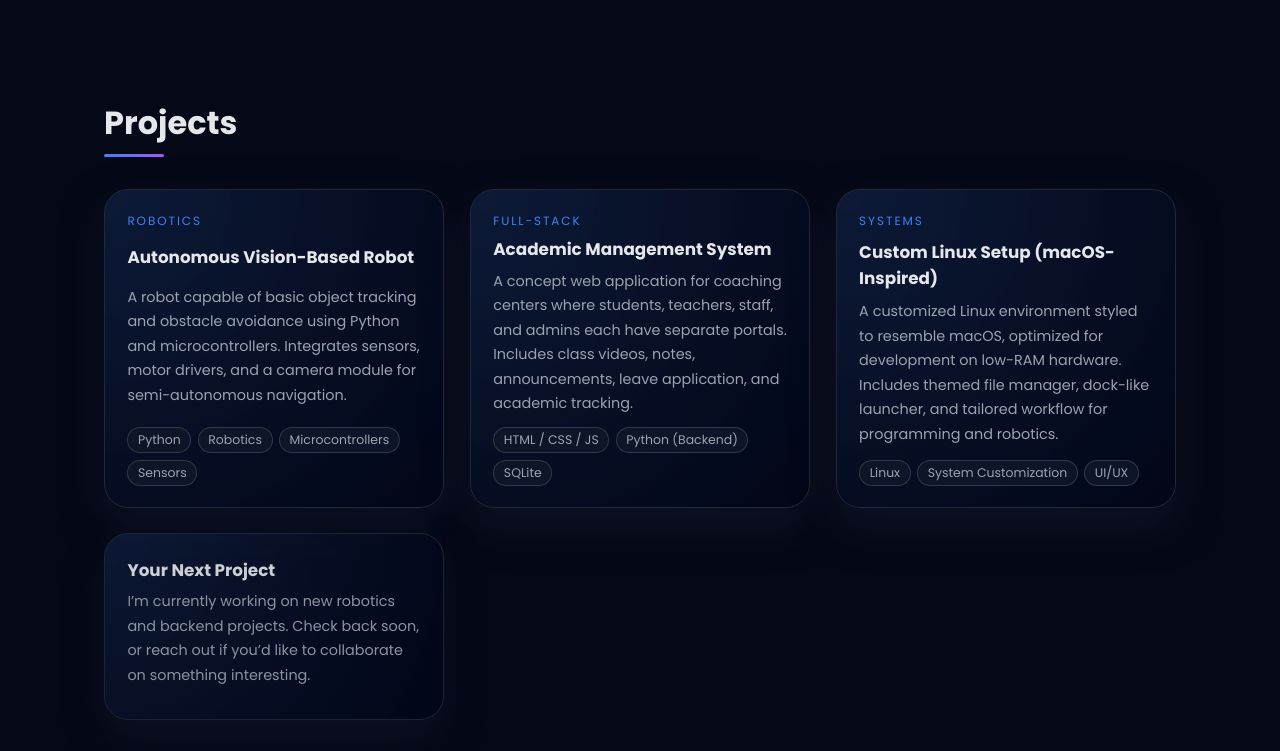
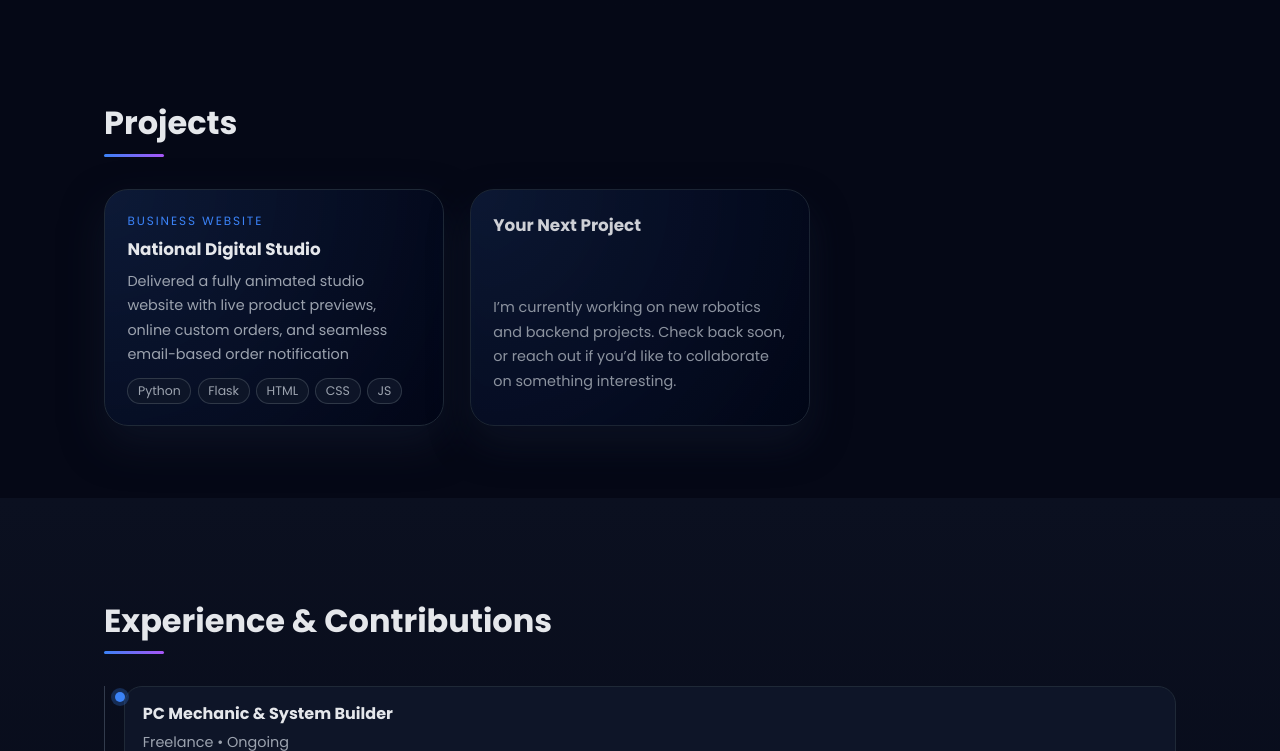
Before and after one commit to Shibin-Jacob/portfolio, a Flask app: page / in a window 1280 px wide. Shown: the part 1660-2411 px from the top of the page. Run offline with Flask 3, Linux system fonts and the light colour scheme.

Commit message:
Projects Changes

```diff
--- a/templates/index.html
+++ b/templates/index.html
@@ -188,22 +188,21 @@
       <div class="projects-grid">
 
         <article class="project-card">
-          <div class="project-label">Robotics</div>
-          <h3>Autonomous Vision-Based Robot</h3>
+          <div class="project-label">Business Website</div>
+          <h3>National Digital Studio</h3>
           <p>
-            A robot capable of basic object tracking and obstacle avoidance using Python and
-            microcontrollers. Integrates sensors, motor drivers, and a camera module for
-            semi-autonomous navigation.
+          Delivered a fully animated studio website with live product previews, online custom orders, and seamless email-based order notification
           </p>
           <ul class="project-tags">
             <li>Python</li>
-            <li>Robotics</li>
-            <li>Microcontrollers</li>
-            <li>Sensors</li>
+            <li>Flask</li>
+            <li>HTML</li>
+            <li>CSS</li>
+            <li>JS</li>
           </ul>
         </article>
 
-        <article class="project-card">
+        <!-- <article class="project-card">
           <div class="project-label">Full-Stack</div>
           <h3>Academic Management System</h3>
           <p>
@@ -231,7 +230,7 @@
             <li>System Customization</li>
             <li>UI/UX</li>
           </ul>
-        </article>
+        </article> -->
 
         <article class="project-card project-card-muted">
           <h3>Your Next Project</h3>
```
Also changed, not shown: 1 other file.
